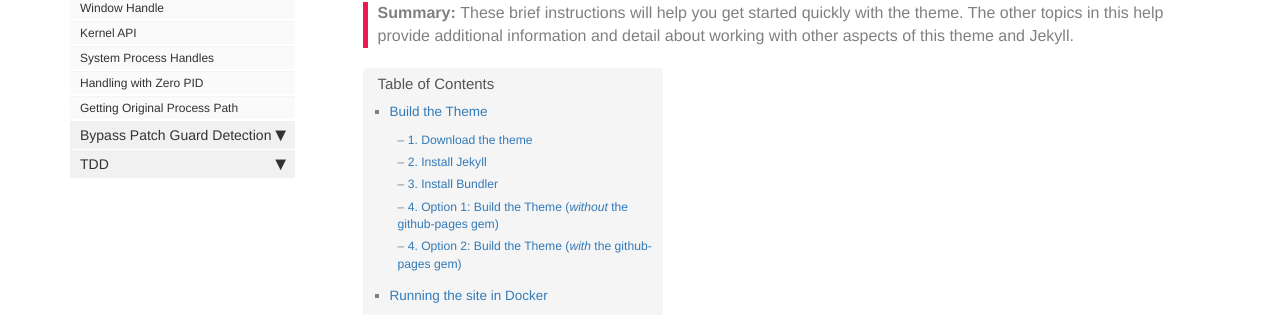
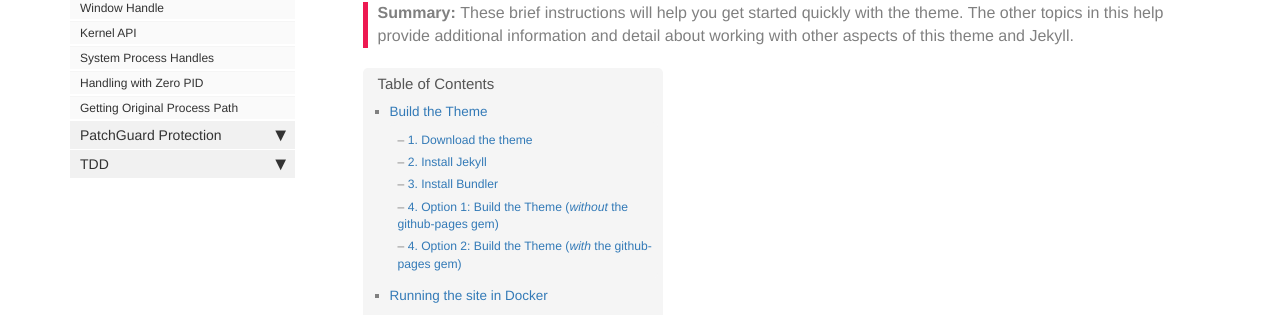
Before and after one commit to tipop/tipop.github.io, a Jekyll site: the page built from index.md, in a window 1280 px wide. Shown: the part 188-503 px from the top of the page. Built offline with Jekyll 4.4.1, drawn with Linux system fonts in a browser that asks for light colours; comment, search, counter and statistics services are not loaded.

Commit message:
sidebar updated

```diff
--- a/_data/sidebars/mydoc_sidebar.yml
+++ b/_data/sidebars/mydoc_sidebar.yml
@@ -48,7 +48,7 @@ entries:
       url: /mydoc_support.html
       output: web, pdf
 
-  - title: Bypass Patch Guard Detection
+  - title: PatchGuard Protection
     output: web, pdf
     folderitems:
 
```
